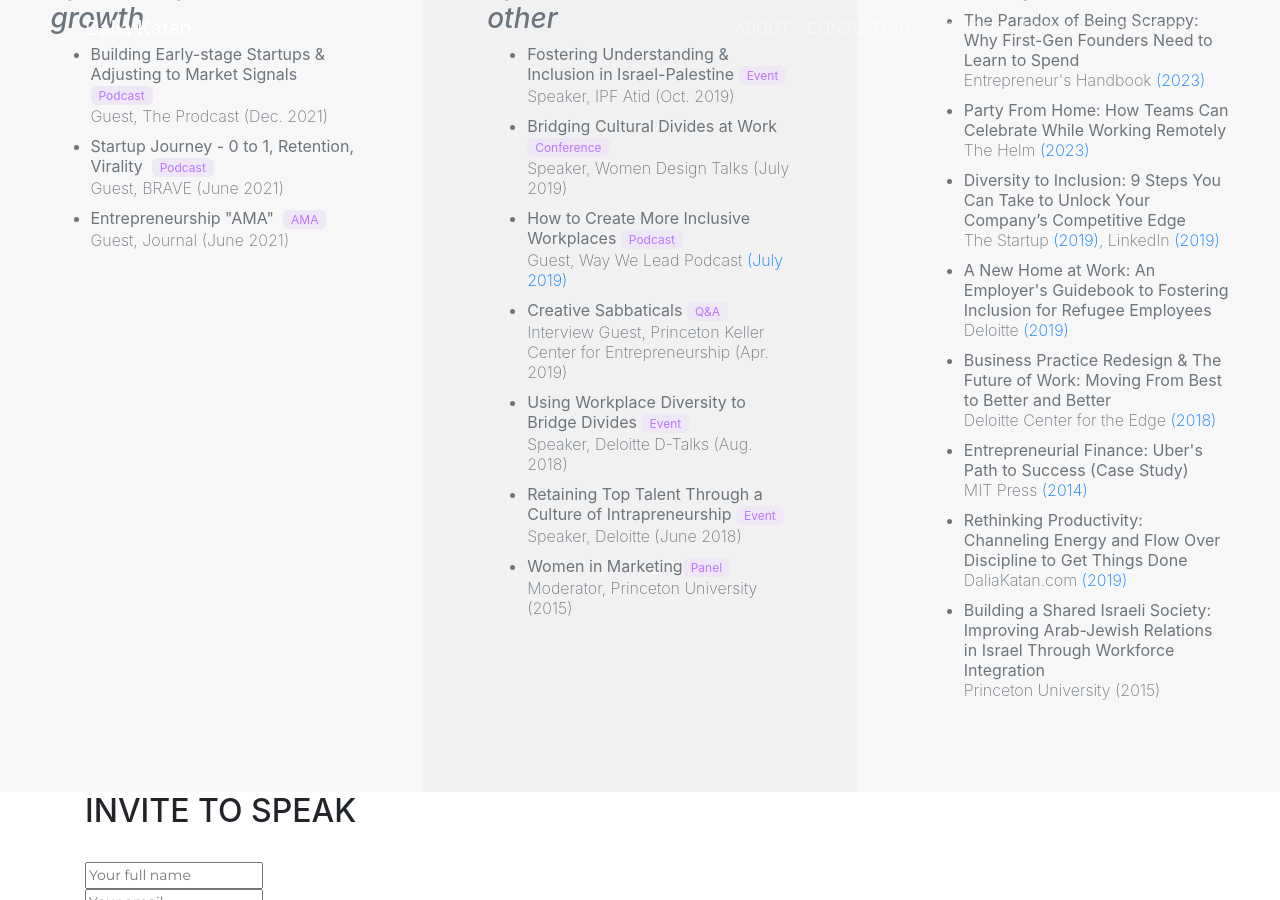
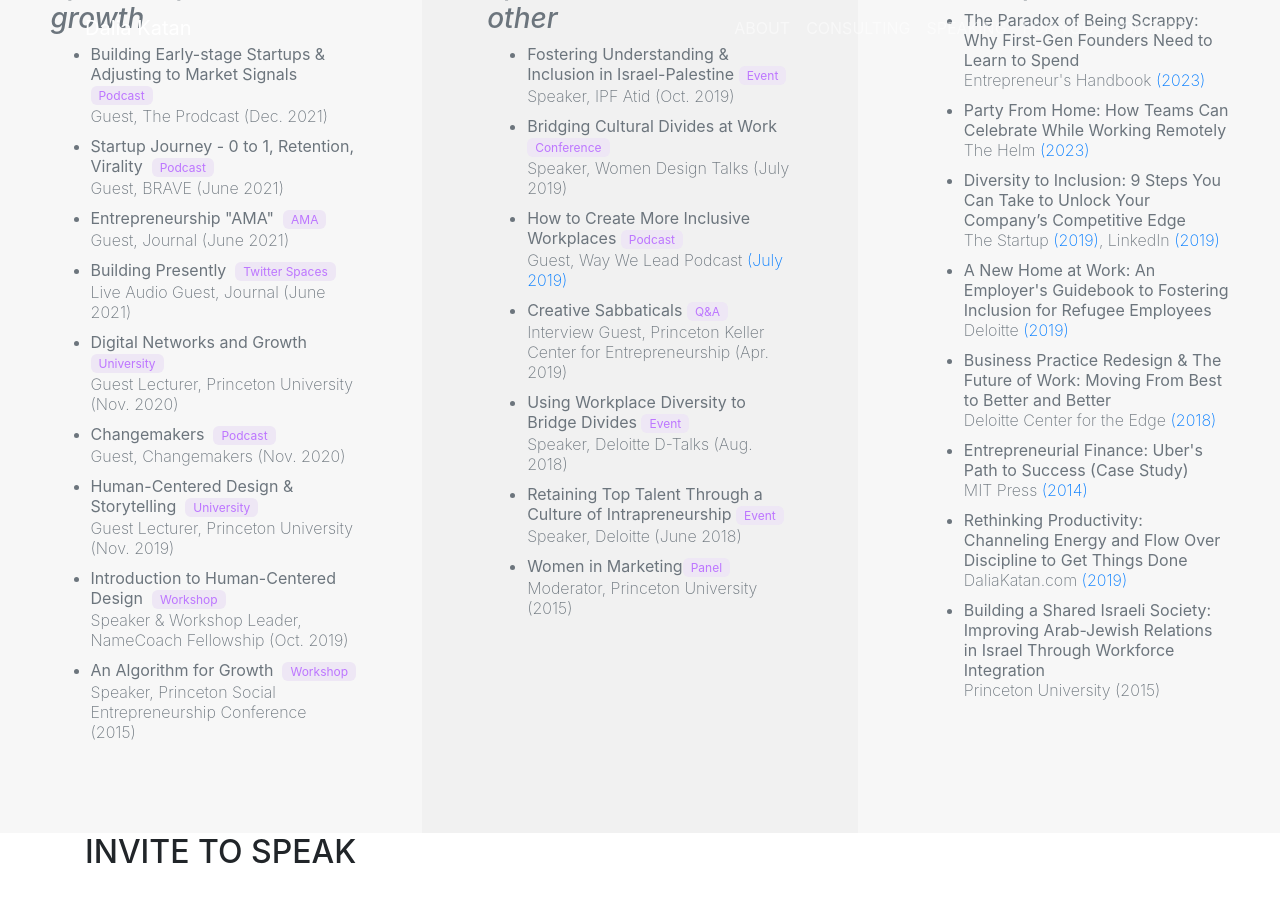
Before and after one commit to dalkat/dalkat.github.io, a Jekyll site: the page built from speaker 2.md, in a window 1280 px wide and 900 px high, scrolled down 3726 px. Built offline with Jekyll 4.4.1, drawn with Linux system fonts in a browser that asks for light colours; nearby versions of some CDN libraries; some web fonts are replaced; library files that are not in the unit come from our copies.

Commit message:
adding all guest speaking for product

```diff
--- a/_data/speaker.yml
+++ b/_data/speaker.yml
@@ -33,6 +33,24 @@ speaking-product:
 - title: Entrepreneurship "AMA"
   detail: Guest, Journal (June 2021)
   category: AMA
+- title: Building Presently
+  detail: Live Audio Guest, Journal (June 2021)
+  category: Twitter Spaces
+- title: Digital Networks and Growth
+  detail: Guest Lecturer, Princeton University (Nov. 2020)
+  category: University
+- title: Changemakers
+  detail: Guest, Changemakers (Nov. 2020)
+  category: Podcast
+- title: Human-Centered Design & Storytelling
+  detail: Guest Lecturer, Princeton University (Nov. 2019)
+  category: University
+- title: Introduction to Human-Centered Design
+  detail: Speaker & Workshop Leader, NameCoach Fellowship (Oct. 2019)
+  category: Workshop
+- title: An Algorithm for Growth
+  detail: Speaker, Princeton Social Entrepreneurship Conference (2015)
+  category: Workshop
 
 
 
```
